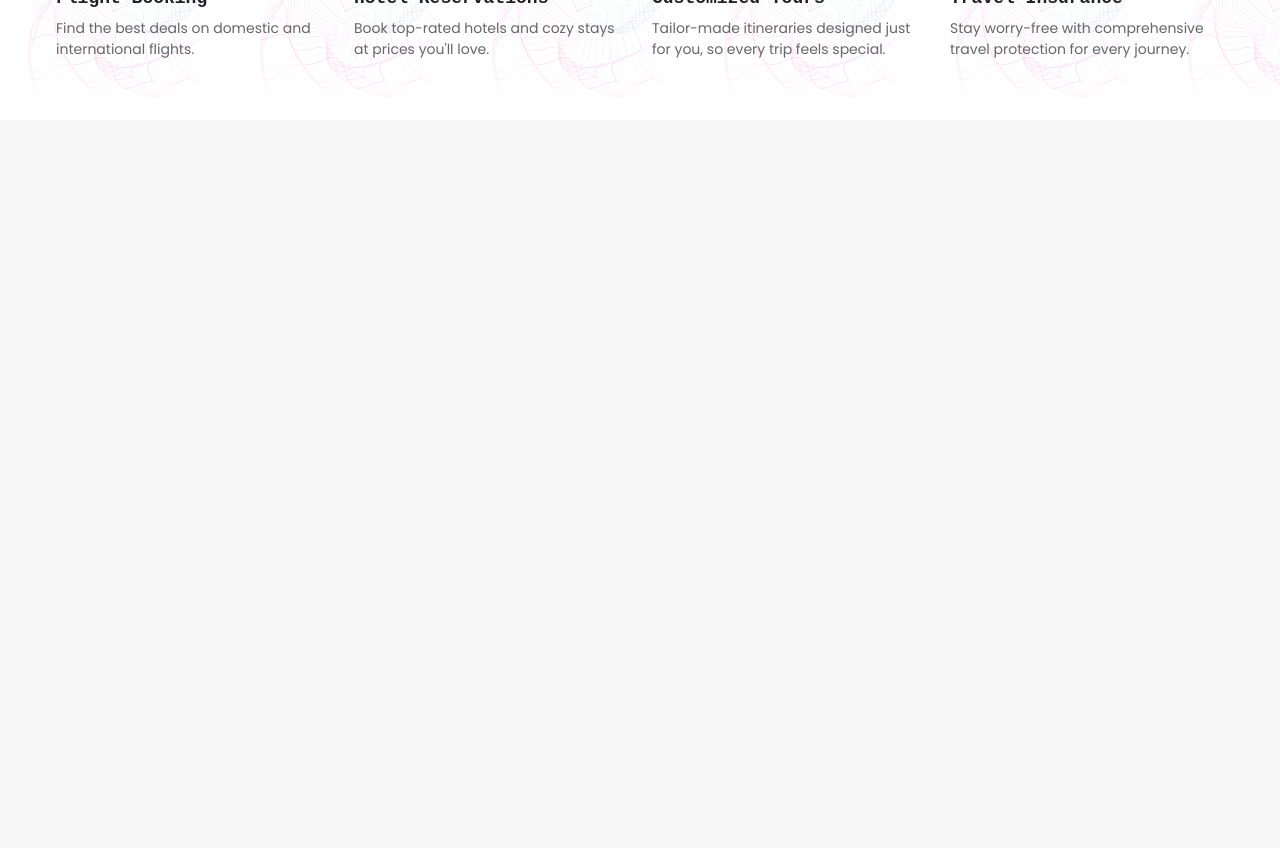
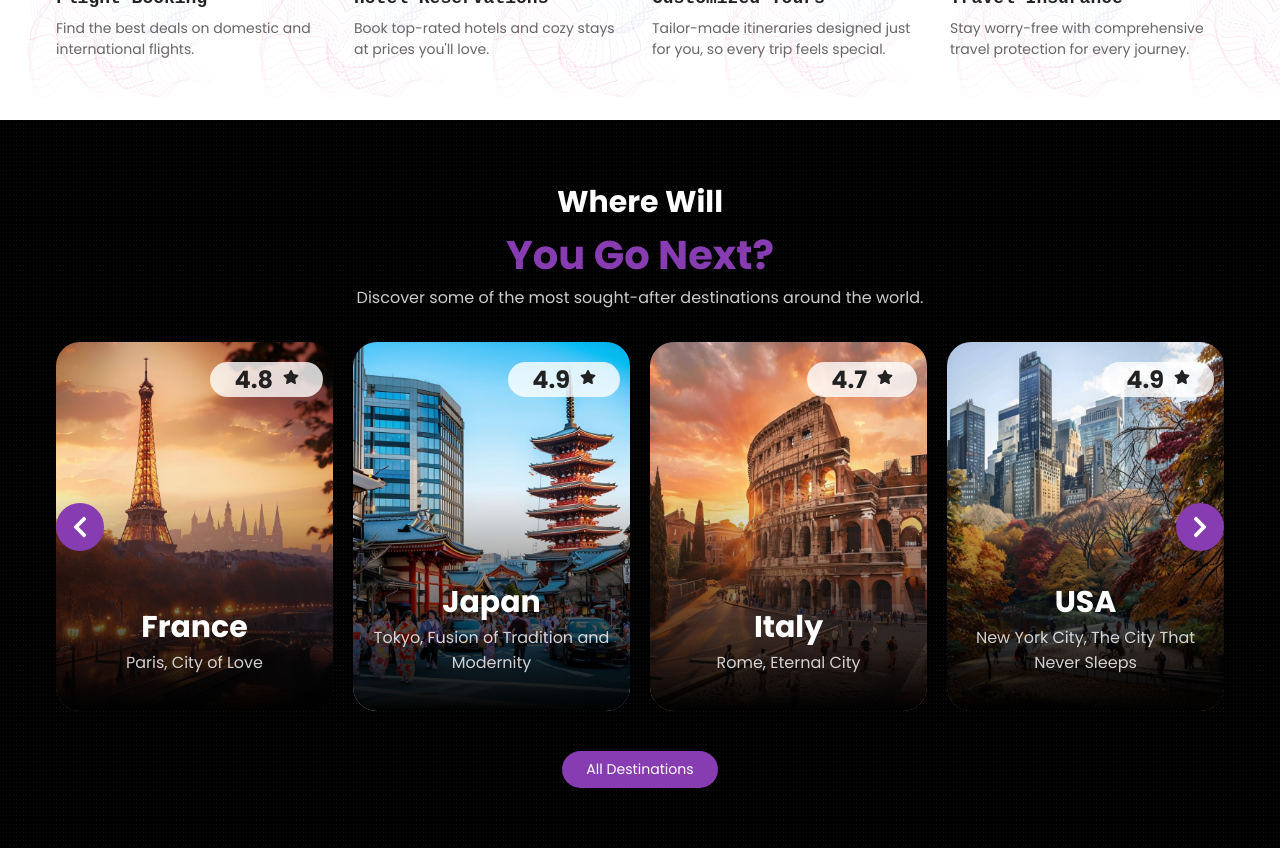
Before and after one commit to Awadg8/Travins, a React (Vite) app: page / in a window 1280 px wide. Shown: the part 1020-1868 px from the top of the page. Before the commit the page ends 1140 px from the top, so only its background shows below. Built offline with nearby package versions, Linux system fonts and the light colour scheme.

Commit message:
Create popularDestinations

```diff
--- a/package.json
+++ b/package.json
@@ -13,7 +13,8 @@
   "dependencies": {
     "react": "^19.0.0",
     "react-dom": "^19.0.0",
-    "react-icons": "^5.5.0"
+    "react-icons": "^5.5.0",
+    "swiper": "^11.2.7"
   },
   "devDependencies": {
     "@eslint/js": "^9.21.0",
--- a/src/App.jsx
+++ b/src/App.jsx
@@ -1,6 +1,7 @@
 import Navbar from "./Components/Navbar/Navbar";
 import Header from "./Components/Header/Header";
 import Services from "./Components/Services/Services";
+import PopularDestinations from "./Components/PopularDestinations/PopularDestinations";
 
 const App = () => {
   return (
@@ -8,6 +9,7 @@ const App = () => {
       <Navbar />
       <Header />
       <Services />
+      <PopularDestinations />
     </>
   );
 };
--- /dev/null
+++ b/src/Components/PopularDestinations/PopularDestinations.css
@@ -0,0 +1,135 @@
+#destinations {
+    overflow: hidden;
+    background: var(--color-dark);
+    color: var(--color-white);
+    background-image: url("../../assets/bg-3.svg");
+    background-size: 50px;
+}
+
+#destinations .section-header p{
+    opacity: 0.8;
+}
+
+#destinations .destinations{
+    margin-top: 2rem;
+    height: 100%;
+}
+
+#destinations .slide-button{
+    width: 3rem;
+    height: 3rem;
+    min-width: 3rem;
+    min-height: 3rem;
+    max-width: 3rem;
+    max-height: 3rem;
+    top: 50%;
+    z-index: 10;
+    transform: translateY(-50%);
+    position: absolute;
+    background: var(--color-primary);
+    font-size: 1.5rem;
+    border-radius: 100px;
+    cursor: pointer;
+    transition: var(--transition);
+}
+
+#destinations .slide-button:hover{
+    background: var(--color-bg-secondary);
+    color: var(--color-text);
+}
+
+#destinations .prev-button{
+    left: 0;
+}
+
+#destinations .next-button{
+    right: 0;
+}
+
+#destinations .destination{
+    height: auto;
+    border-radius: 1.5rem;
+    overflow: hidden;
+    position: relative;
+    z-index: 1;
+    cursor: pointer;
+}
+
+#destinations .destination::after{
+    content: "";
+    position: absolute;
+    bottom: 0;
+    left: 0;
+    width: 100%;
+    height: 60%;
+    z-index: 2;
+    background: linear-gradient(to bottom, transparent, rgba(1,1,1,1));
+
+}
+
+#destinations .destination .rating{
+    position: absolute;
+    z-index: 3;
+    top: 20px;
+    right: 10px;
+    background: rgba(var(--color-bg-secondary-rgb),0.8);
+    padding: 0 1.5rem;
+    border-radius: 1.5rem;
+    gap: 10px;
+    color: var(--color-text);
+}
+
+#destinations .destination .preview-box{
+    position: absolute;
+    bottom: 20px;
+    padding: 1rem;
+    z-index: 3;
+    width: 100%;
+    text-align: center;
+    color: var(--color-white);
+    transition: var(--transition);
+}
+
+#destinations .destination:hover .preview-box{
+    bottom: -100%;
+}
+
+#destinations .destination .preview-box .country{
+    font-size: 30px;
+}
+
+#destinations .destination .preview-box .title{
+    opacity: 0.8;
+    font-size: 16px;
+}
+
+#destinations .destination .details-box{
+    position: absolute;
+    width: 90%;
+    left: 50%;
+    top: 50%;
+    transform: translate(-50%,-50%) scale(0);
+    color: var(--color-text);
+    transition: var(--transition);
+}
+
+#destinations .destination:hover .details-box{
+    transform: translate(-50%,-50%) scale(1)
+}
+
+#destinations .destination .details-box .detail-item{
+    background: rgba(var(--color-bg-secondary-rgb),0.8);
+    gap: 10px;
+    padding: 0.5rem 1rem;
+    margin: 10px 0;
+    border-radius: 1.5rem;
+}
+
+#destinations .destination .details-box .details-item .icon {
+    font-size: 20px;
+    color: var(--color-primary);
+}
+
+#destinations .bottom-container{
+    margin-top: 40px;
+}
--- /dev/null
+++ b/src/Components/PopularDestinations/PopularDestinations.jsx
@@ -0,0 +1,126 @@
+import "./PopularDestinations.css";
+import "swiper/css";
+import { Swiper, SwiperSlide } from "swiper/react";
+import { popularDestinations } from "../../data";
+import { FaChevronLeft, FaChevronRight, FaStar } from "react-icons/fa";
+import { LuHotel } from "react-icons/lu";
+import { BsAirplaneEngines } from "react-icons/bs";
+import { TbReportMoney } from "react-icons/tb";
+import { useCallback, useRef } from "react";
+
+const PopularDestinations = () => {
+  const sliderRef = useRef();
+
+  const handlePrev = useCallback(
+    () =>
+      //   if(!sliderRef.current) return;
+      sliderRef.current.swiper.slidePrev(),
+    []
+  );
+
+  const handleNext = useCallback(
+    () =>
+      //   if(!sliderRef.current) return;
+      sliderRef.current.swiper.slideNext(),
+    []
+  );
+
+  return (
+    <section id="destinations">
+      <div className="section-container">
+        <div className="section-header">
+          <h2>Where Will</h2>
+          <h1>You Go Next?</h1>
+          <p className="description">
+            Discover some of the most sought-after destinations around the
+            world.
+          </p>
+        </div>
+
+        {/* Used Swiper for carousel */}
+        <Swiper
+          slidesPerView={1}
+          spaceBetween={20}
+          grabCursor={true}
+          breakpoints={{
+            600: { slidesPerView: 2 },
+            900: { slidesPerView: 4 },
+          }}
+          className="destinations"
+          ref={sliderRef}
+        >
+          <div
+            className="flex-center slide-button prev-button"
+            onClick={handlePrev}
+          >
+            <FaChevronLeft />
+          </div>
+
+          <div
+            className="flex-center slide-button next-button"
+            onClick={handleNext}
+          >
+            <FaChevronRight />
+          </div>
+
+          {popularDestinations.map((destination, key) => (
+            <SwiperSlide className="blur destination" key={key}>
+              <img src={destination.image} alt={destination.name} />
+              <div className="flex-center blur rating">
+                <h2>{destination.rating}</h2>
+                <div className="star">
+                  <FaStar />
+                </div>
+              </div>
+
+              <div className="preview-box">
+                <h1 className="country">{destination.country}</h1>
+                <p className="title">{destination.title}</p>
+              </div>
+
+              <div className="details-box">
+                <div className="flex detail-item">
+                  <div className="flex-center icon">
+                    <LuHotel />
+                  </div>
+                  <div>
+                    <h4>{destination.hotels_number}</h4>
+                    <p className="text-muted">Hotels</p>
+                  </div>
+                </div>
+
+                <div className="flex detail-item">
+                  <div className="flex-center icon">
+                    <BsAirplaneEngines />
+                  </div>
+                  <div>
+                    <h4>{destination.flights_number}</h4>
+                    <p className="text-muted">Flights</p>
+                  </div>
+                </div>
+
+                <div className="flex detail-item">
+                  <div className="flex-center icon">
+                    <TbReportMoney />
+                  </div>
+                  <div>
+                    <h4>${destination.price}</h4>
+                    <p className="text-muted">Premium Service</p>
+                  </div>
+                </div>
+              </div>
+            </SwiperSlide>
+          ))}
+        </Swiper>
+
+        <div className="flex-center bottom-container">
+          <a href="#" className="btn btn-primary">
+            All Destinations
+          </a>
+        </div>
+      </div>
+    </section>
+  );
+};
+
+export default PopularDestinations;
--- a/src/index.css
+++ b/src/index.css
@@ -127,7 +127,7 @@ a {
 }
 
 .btn-primary:hover {
-  opacity: 0.7rem;
+  opacity: 0.7;
 }
 
 .profile {
```
Also changed, not shown: 1 other file (tests, documents, lock files or other folders).
